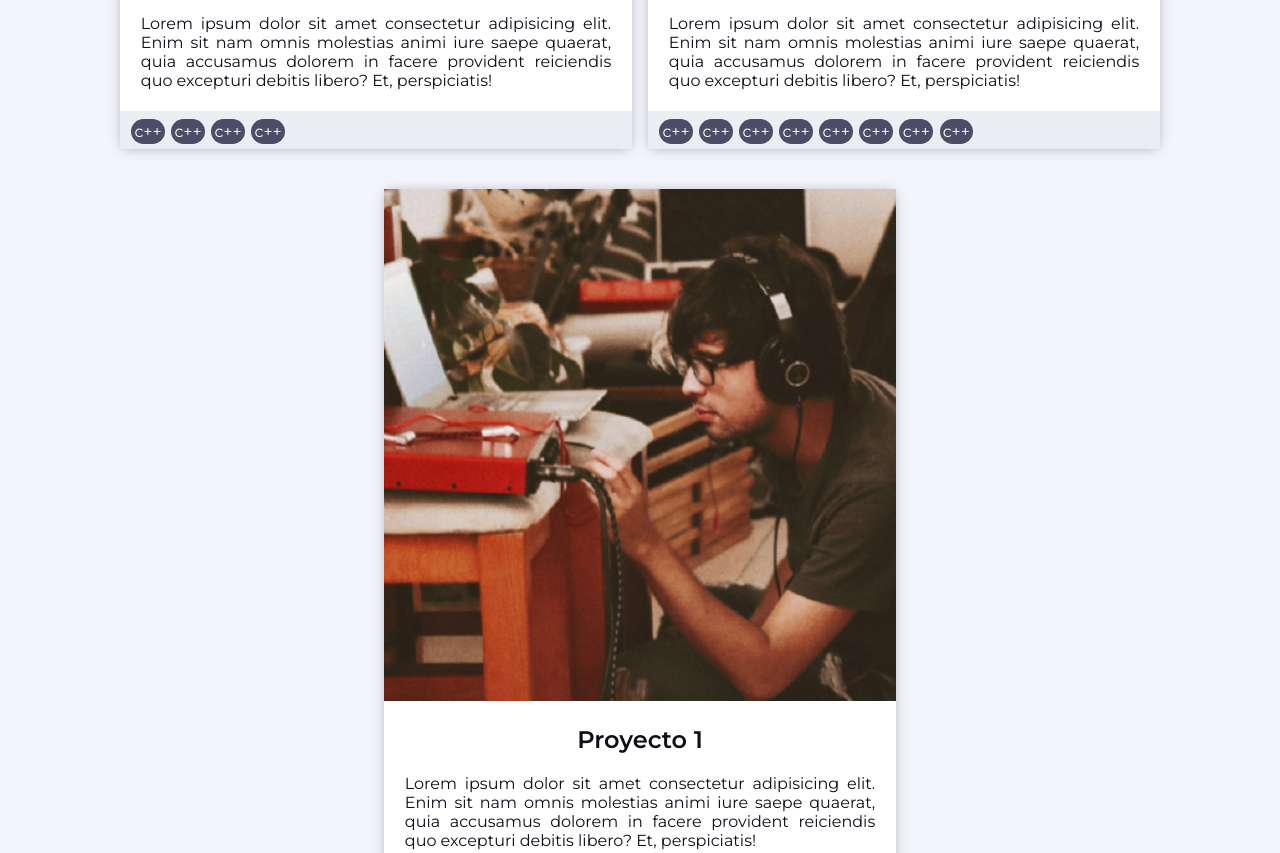
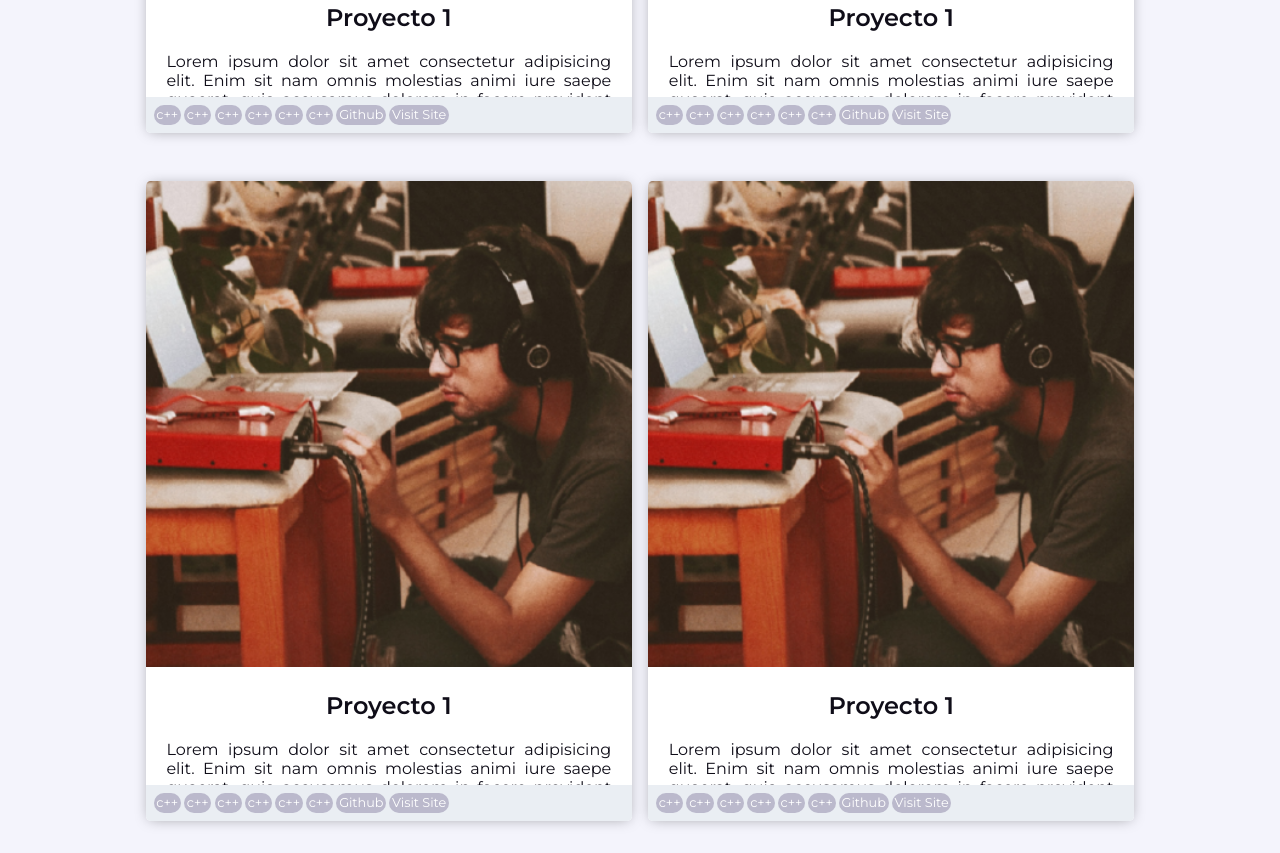
Before and after one commit to ricardoaxel/potfolio, a plain HTML site: page index.html in a window 1280 px wide. Shown: the part 1507-2360 px from the top of the page. Drawn offline with Linux system fonts and the light colour scheme.

Commit message:
Advence on section 2

```diff
--- a/index.html
+++ b/index.html
@@ -70,8 +70,8 @@
                 </div>
             </section >
             <section id="container2" class="fullHeight">
-                <div id="previusNext">
-
+                <div id="schoolPractices">
+                    Other projects!
                 </div>
                 <div id="projectsBlocks">
                     <div class="project">
@@ -82,12 +82,16 @@
                                 Lorem ipsum dolor sit amet consectetur adipisicing elit. Enim sit nam omnis molestias animi iure saepe quaerat, quia accusamus dolorem in facere provident reiciendis quo excepturi debitis libero? Et, perspiciatis!
                             </p>
                         </div>
-                        <div class="projTec">
+                        <div class="bottomCard">
                                 <ul>
                                     <li>c++</li>
                                     <li>c++</li>
                                     <li>c++</li>
                                     <li>c++</li>
+                                    <li>c++</li>
+                                    <li>c++</li>
+                                    <li>Github</li>
+                                    <li>Visit Site</li>
                                 </ul>
                         </div>
                     </div>
@@ -99,7 +103,7 @@
                                 Lorem ipsum dolor sit amet consectetur adipisicing elit. Enim sit nam omnis molestias animi iure saepe quaerat, quia accusamus dolorem in facere provident reiciendis quo excepturi debitis libero? Et, perspiciatis!
                             </p>
                         </div>
-                        <div class="projTec">
+                        <div class="bottomCard">
                                 <ul>
                                     <li>c++</li>
                                     <li>c++</li>
@@ -107,8 +111,8 @@
                                     <li>c++</li>
                                     <li>c++</li>
                                     <li>c++</li>
-                                <li>c++</li>
-                                <li>c++</li>
+                                    <li>Github</li>
+                                    <li>Visit Site</li>
                                 </ul>
                         </div>
                     </div>
@@ -120,12 +124,58 @@
                                 Lorem ipsum dolor sit amet consectetur adipisicing elit. Enim sit nam omnis molestias animi iure saepe quaerat, quia accusamus dolorem in facere provident reiciendis quo excepturi debitis libero? Et, perspiciatis!
                             </p>
                         </div>
-                        <div class="projTec">
+                        <div class="bottomCard">
                                 <ul>
                                     <li>c++</li>
                                     <li>c++</li>
                                     <li>c++</li>
                                     <li>c++</li>
+                                    <li>c++</li>
+                                    <li>c++</li>
+                                    <li>Github</li>
+                                    <li>Visit Site</li>
+                                </ul>
+                        </div>
+                    </div>
+                    <div class="project">
+                        <img src="Images/foto.png"/>
+                        <div class="projDes">
+                            <h1>Proyecto 1</h1>
+                            <p>
+                                Lorem ipsum dolor sit amet consectetur adipisicing elit. Enim sit nam omnis molestias animi iure saepe quaerat, quia accusamus dolorem in facere provident reiciendis quo excepturi debitis libero? Et, perspiciatis!
+                            </p>
+                        </div>
+                        <div class="bottomCard">
+                                <ul>
+                                    <li>c++</li>
+                                    <li>c++</li>
+                                    <li>c++</li>
+                                    <li>c++</li>
+                                    <li>c++</li>
+                                    <li>c++</li>
+                                    <li>Github</li>
+                                    <li>Visit Site</li>
+                                </ul>
+                        </div>
+                    </div>
+                    <div class="project">
+                        <img src="Images/foto.png"/>
+                        <div class="projDes">
+                            <h1>Proyecto 1</h1>
+                            <p>
+                                Lorem ipsum dolor sit amet consectetur adipisicing elit. Enim sit nam omnis molestias animi iure saepe quaerat, quia accusamus dolorem in facere provident reiciendis quo excepturi debitis libero? Et, perspiciatis!
+                            </p>
+                        </div>
+                        <div class="bottomCard">
+                                <ul>
+                                    <li>c++</li>
+                                    <li>c++</li>
+                                    <li>c++</li>
+                                    <li>c++</li>
+                                    <li>c++</li>
+                                    <li>c++</li>
+                                    <li>Github</li>
+                                    <li>Visit Site</li>
                                 </ul>
                         </div>
                     </div>
--- a/styles.css
+++ b/styles.css
@@ -353,14 +353,38 @@
         color: rgb(15, 13, 24);
         margin: 0;
         color: rgb(15, 13, 24);
+        height: auto;
     }
 
-    #previusNext{
-        position: absolute;
+    #schoolPractices{
+        position: sticky;
+        top:90%;
+        left: 90%;
+        z-index: 2;
+        width: 6rem;
+        height: 2.5rem;
+        border-radius: 10rem;
+        background-color: rgb(59, 64, 100);
+        text-align: center;
+        color: white;
+        padding:.5rem;
+        -webkit-box-shadow: 1px 4px 37px -13px rgba(0,0,0,1);
+        -moz-box-shadow: 1px 4px 37px -13px rgba(0,0,0,1);
+        box-shadow: 1px 4px 37px -13px rgba(0,0,0,1);
+        transition: .3s;
     }
+
+    #schoolPractices:hover{
+        background-color: rgb(122, 127, 168);
+        width: 7rem;
+    }
+
     #projectsBlocks{
-        width: 100%;
-        height: 100%;
+        padding-right: 20rem;
+        padding-left: 20rem;
+        padding-top: 0rem;
+        padding-bottom: 3rem;
+        height: 80%;
         justify-content: center;
         align-items: center;
         display: flex;
@@ -368,21 +392,24 @@
         flex-direction: row;
     }
     .project{
+        flex: 0 0 27%;
         position: relative;
         background-color: rgb(255, 255, 255);
         font-size: 1rem;
-        width:  20%;
+        width:  3%;
         text-align: center;
         border-width: 2rem;
-        border-radius: .3rem;
         transition: .4s;
-        height: 45rem;
+        height: 40rem;
         margin: .5rem;
         -webkit-box-shadow: 0px 1px 14px -3px rgba(0,0,0,0.36);
         -moz-box-shadow: 0px 1px 14px -3px rgba(0,0,0,0.36);
         box-shadow: 0px 1px 14px -3px rgba(0,0,0,0.36);
+        border-radius:.3rem;
+        margin-top: 1rem;
+    }
 
-    }
+
     .project p{
         padding-top: 0;
         padding-left: 1.3rem;
@@ -391,6 +418,7 @@
         text-align: justify;
     }
 
+
     .project:hover{
         -webkit-box-shadow: 0px 1px 22px 0px rgba(0,0,0,0.36);
         -moz-box-shadow: 0px 1px 22px 0px rgba(0,0,0,0.36);
@@ -398,47 +426,74 @@
         background-color: rgb(47, 47, 59);
         color: white;
     }
-
     .project img{
        width: 100%;
+       border-radius: .3rem .3rem 0 0;
+       transition: .5s;
     }
 
-    .projTec{
+    .project:hover img{
+        opacity: .3;
+     }
+    .bottomCard{
         width: 100%;
         height: auto;
-        background-color: rgb(234, 238, 243);
         position: absolute;
         bottom: 0;
-        padding-top: -20rem;
+        background-color: rgb(234, 238, 243);
+        border-radius: 0 0 .3rem .3rem;
+        font-size: .8rem;
+    }
 
+    .bottomCard ul{
+        margin: 0;
+        padding-left: .5rem;
+        padding-right: .5rem;
     }
-    .projTec ul{
-        margin-left: .5rem;
-        margin-top: .3rem;
-    }
-    .projTec li{
+    .bottomCard  li{
+        margin-bottom: .5rem;
+        margin-top: .5rem;
         list-style-type: none;
         display: inline;
-        background-color: rgb(78, 76, 102);
+        background-color: rgb(187, 185, 204);
         color: white;
-        padding: .2rem;
-        margin: .2rem ;
-        margin-bottom: .3rem;
         border-radius: 1rem;
         float: left;
-        text-align: center;
+        margin-right: .2rem;
+        padding:.17rem;
+    }
+
+
+
+    @media (max-width:1500px){
+        #projectsBlocks{
+            padding-right: 10rem;
+            padding-left: 10rem;
+        }
     }
 
     @media (max-width:1300px){
         #projectsBlocks{
+            padding-right: 5rem;
+            padding-left: 5rem;
             padding-top: 8rem;
         }
+
+        #container2{
+            height: 100%;
+        }
+    }
+
+    @media (max-width:1300px){
+
         .project{
-            width:  40%;
+            flex: 0 0 40%;
             margin-bottom: 2rem;
         }
-        #container2{
-            height: 100%;
+
+        #projectsBlocks{
+            padding-right: 2rem;
+            padding-left: 2rem;
         }
     }
 
@@ -449,7 +504,7 @@
         }
 
         .project{
-            width:  90%;
+            flex: 0 0 90%;
             height: auto;
 
         }
```
Also changed, not shown: Images/BlackNWhite.jpg (added). Lines whose indentation alone changed are shown as unchanged.
